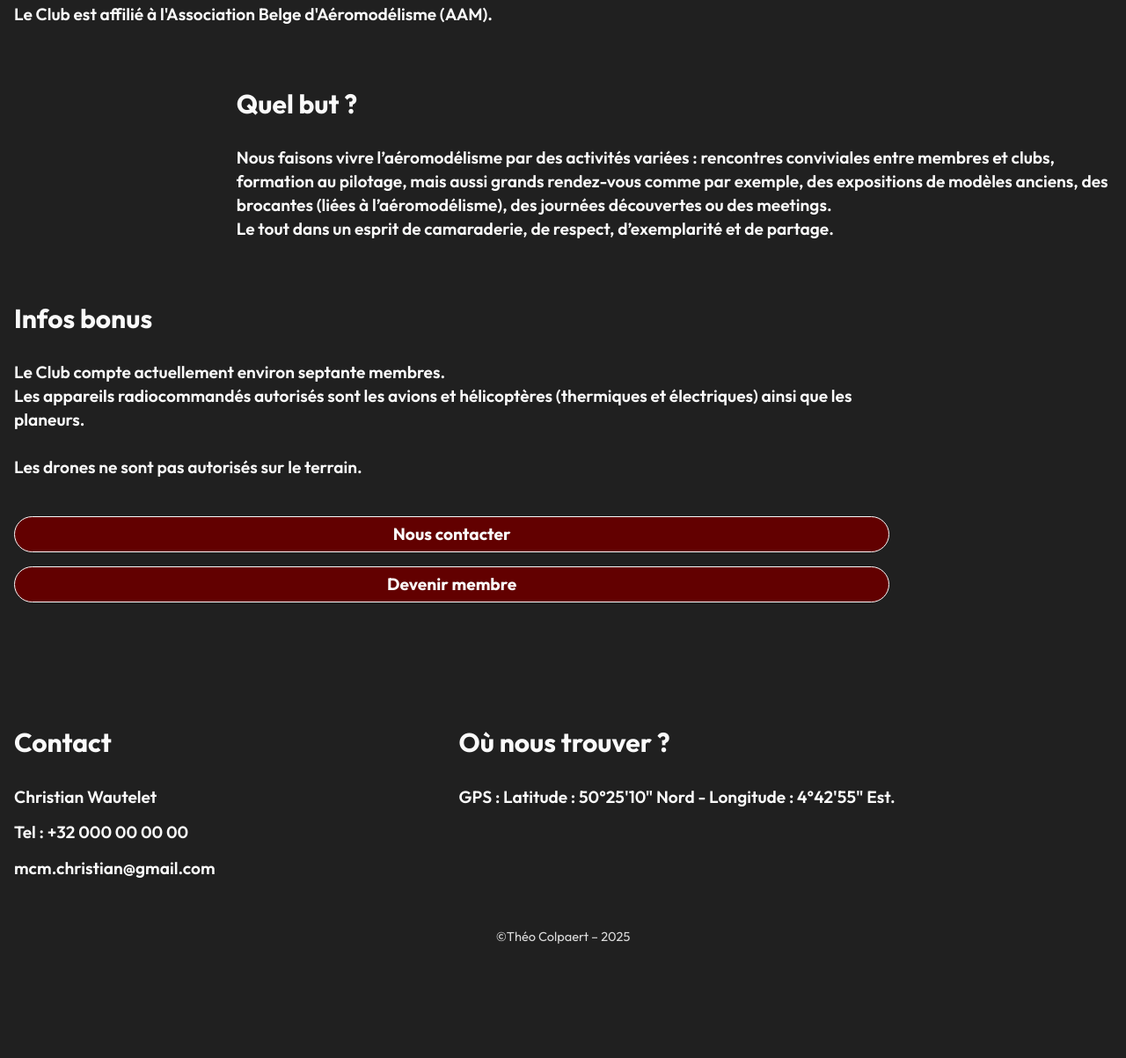
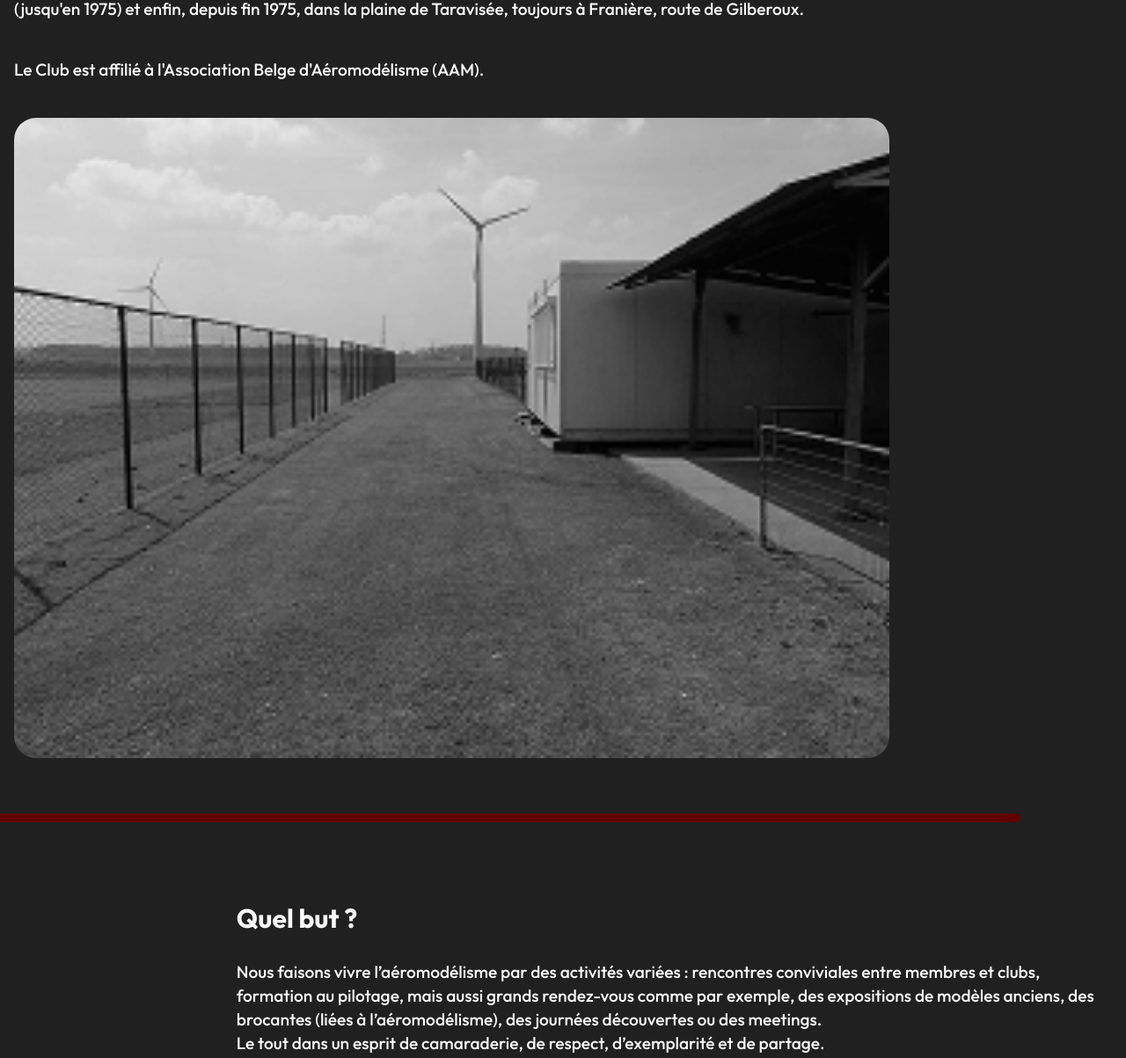
Before and after one commit to Foxx05/MCM, a website: page src/index.html in a window 1280 px wide. Shown: the part 645-1848 px from the top of the page at 88% size. Before the commit the page ends 1745 px from the top, so only its background shows below. Drawn offline with nearby package versions, Linux system fonts and the light colour scheme; files that its build step writes are made by us from their sources.

Commit message:
Page acceuil tel ok

```diff
--- a/src/index.html
+++ b/src/index.html
@@ -54,14 +54,18 @@
       <p class="p--col1__tel">Le Model Club de la Meuse (MCM) est une association d'aéromodélistes qui existe depuis le début des années 1970.</p>
       <p class="p--col1__tel">Le Club occupa plusieurs terrains : d'abord à Sart-Saint-Laurent (dès 1971), ensuite à Franière près de la Sambre (jusqu'en 1975) et enfin, depuis fin 1975, dans la plaine de Taravisée, toujours à Franière, route de Gilberoux.</p>
       <p class="p--col1__tel">Le Club est affilié à l'Association Belge d'Aéromodélisme (AAM).</p>
-      <img src="" alt="">
+      <img class="img--terrain1" src="assets/images/acceuil/terrain1.png" alt="">
     </section>
+
+    <div class="longline__left"></div>
 
     <section class="gridcol">
       <h2 class="title--col2">Quel but ?</h2>
       <p class="p--col2__tel">Nous faisons vivre l’aéromodélisme par des activités variées : rencontres conviviales entre membres et clubs, formation au pilotage, mais aussi grands rendez-vous comme par exemple, des expositions de modèles anciens, des brocantes (liées à l’aéromodélisme), des journées découvertes ou des meetings. <br>Le tout dans un esprit de camaraderie, de respect, d’exemplarité et de partage.</br></p>
-      <img src="" alt="">
+      <img class="img--terrain2" src="assets/images/acceuil/terrain2.png" alt="">
     </section>
+
+    <div class="shortline__right"></div>
 
     <section class="gridcol">
       <h2 class="title--col1">Infos bonus</h2>
@@ -73,18 +77,20 @@
     </section>
   </main>
 
+  <div class="line__full"></div>
+
   <footer id="contact" class="gridfoot">
-  <section class="foot--contact">
+    <div class="foot--contact">
       <h2 class="title--foot">Contact</h2>
       <p>Christian Wautelet</p>
       <p>Tel : +32 000 00 00 00</p>
       <p>mcm.christian@gmail.com</p>
-  </section>
+    </div>
 
-  <section class="foot--location">
+    <div class="foot--location">
       <h2 class="title--foot">Où nous trouver ?</h2>
       <p>GPS : Latitude : 50°25'10" Nord - Longitude : 4°42'55" Est.</p>
-  </section>
+    </div>
 
     <small class="p--copy">&#169;Théo Colpaert – 2025</small>
   </footer>
--- a/src/styles/app.scss
+++ b/src/styles/app.scss
@@ -27,11 +27,12 @@ p{
     margin-top: 0;
     line-height: 140%;
     grid-column:1/-1 ;
-    font-weight: 600;
+    font-weight: 500;
 }
 
 section{
     color: #fafafa;
+    font-weight: 500;
 }
 
 a{
@@ -153,8 +154,30 @@ button{
     overflow: hidden;
 }
 
-.section{
+section{
     color: #fafafa;
+    margin-bottom: 63px;
+    margin-top: 63px;
+}
+
+img{
+    filter: grayscale(100%);
+    border-radius: 25px;
+}
+
+.shortline__right, .longline__left, .line__full{
+    height: 10px;
+    background-color: #620000;
+}
+
+.longline__left{
+    border-radius: 0px 999px 999px 0;
+    margin-right: 120px;
+}
+
+.shortline__right{
+    border-radius: 999px 0 0 999px;
+    margin-left: 250px;
 }
 
 .p--nav{
@@ -194,6 +217,7 @@ button{
 .img--head{
     grid-column: 4/-1;
     margin-top: 95px;
+    filter: grayscale(0%);
 }
 
 .title--big::after{
@@ -246,18 +270,15 @@ button{
     background-color: #fafafa;
 }
 
-/* FOOTER */
-.gridfoot{
-  /* si tu n'ajoutes pas "gridcol", dé-commente la grille ci-dessous */
-  display: grid;                          /* ← active la grille */
-  grid-template-columns: repeat(5, 1fr);  /* 5 colonnes */
-  gap: 16px;
-  padding: 32px 16px 24px;
-  background: #202020;
-  color: #fafafa;
+.img--terrain1{
+    grid-column: 1/-2;
+    width: 100%;
 }
 
-
+.img--terrain2{
+    grid-column: 2/-1;
+    width: 100%;
+}
 
 #contact p{
   margin: 0 0 12px;
@@ -275,6 +296,15 @@ button{
   color: #dcdcdc;
   margin: 24px 0 0;
   font-size: clamp(0.8rem, 0.2vw + 0.75rem, 0.95rem);
+}
+
+.gridfoot{
+  display: grid;
+  grid-template-columns: repeat(5, 1fr);
+  column-gap: 16px;
+  padding: 32px 16px 24px;
+  background: #202020;
+  color: #fafafa;
 }
 
 .gridcol{
```
Also changed, not shown: src/assets/images/acceuil/terrain1.png (added), src/assets/images/acceuil/terrain2.png (added). Lines whose indentation alone changed are shown as unchanged.
